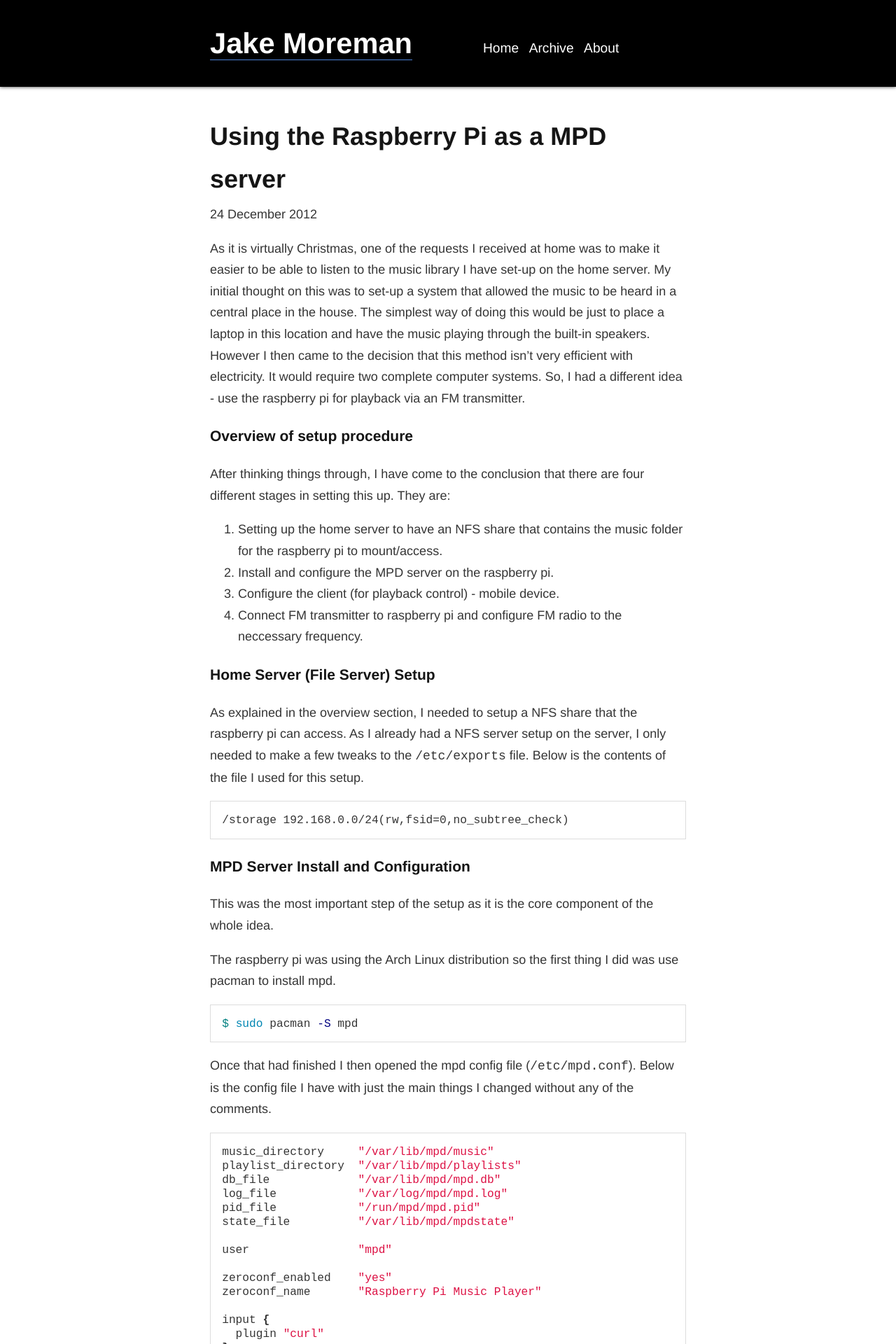
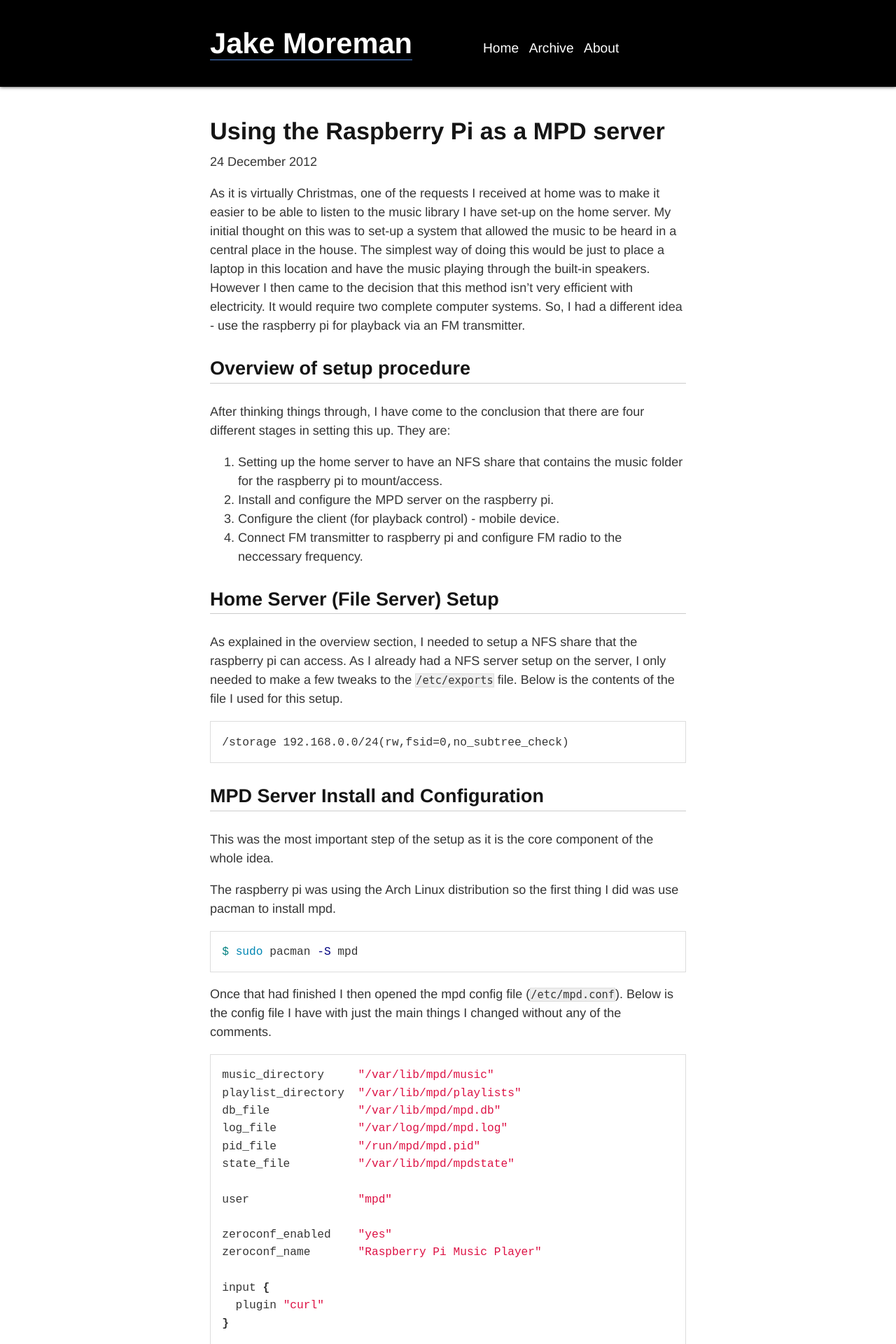
Before and after one commit to jake284773/jmoreman.github.io, a Jekyll site: the page built from _posts/2012-12-24-using-the-raspberry-pi-as-mpd-server.md, in a window 1280 px wide. Shown: the top 1920 px of the page at 70% size. Built offline with Jekyll 4.4.1, drawn with Linux system fonts in a browser that asks for light colours; nearby versions of some CDN libraries; Markdown is read by kramdown in place of the engine named in the settings.

Commit message:
Update main.css
- Changed tab size from 4 to 2.
- Styled inline code elements.
- Changed body line height from 1.7 to 1.5

Changed heading styling
- Added underline (border) for article subheadings.
- Set appropriate sizes for article h3 and h4 (subheading and subsubheading).

```diff
--- a/css/main.css
+++ b/css/main.css
@@ -72,8 +72,17 @@ a:hover {
 h2, h2 a, h3, h4, h5, h6 { color: #151515; }
 
 article h2 {
-    font-size: 2em;
+  font-size: 1.9em;
   margin-bottom: 5px;
+}
+
+article h3 {
+  font-size: 1.5em;
+  border-bottom: 1px solid #ccc;
+}
+
+article h4 {
+  font-size: 1.3em;
 }
 
 article h2 a:hover {
@@ -83,7 +92,7 @@ article h2 a:hover {
 
 article {
   font-size: 1.125em;
-    line-height: 1.7;
+  line-height: 1.5;
   color: #353535;
 }
 
@@ -134,12 +143,18 @@ ul#posts-archive h3 {
 ul#posts-archive h4 { margin: 0 0 0 20px; font-size: 1.15em; }
 ul#posts-archive li { margin: -33px 0 33px 155px; }
 
-pre {
-  font: 0.9em 'DejaVu Sans Mono', 'Everson Mono', FreeMono, Menlo, Consolas, Terminal, monospace;
+pre, p code, li code {
+  font-family: 'DejaVu Sans Mono', 'Everson Mono', FreeMono, Menlo, Consolas, Terminal, monospace;
   background: #eee;
   border: 1px solid #ddd;
-  padding: 1em;
+}
+
+p code, li code { font-size: 0.85em; }
+
+pre {
+  font-size: 0.9em;
   overflow: auto;
   word-wrap: normal;
   white-space: pre;
+  padding: 1em;
 }
```
Lines whose indentation alone changed are shown as unchanged.
